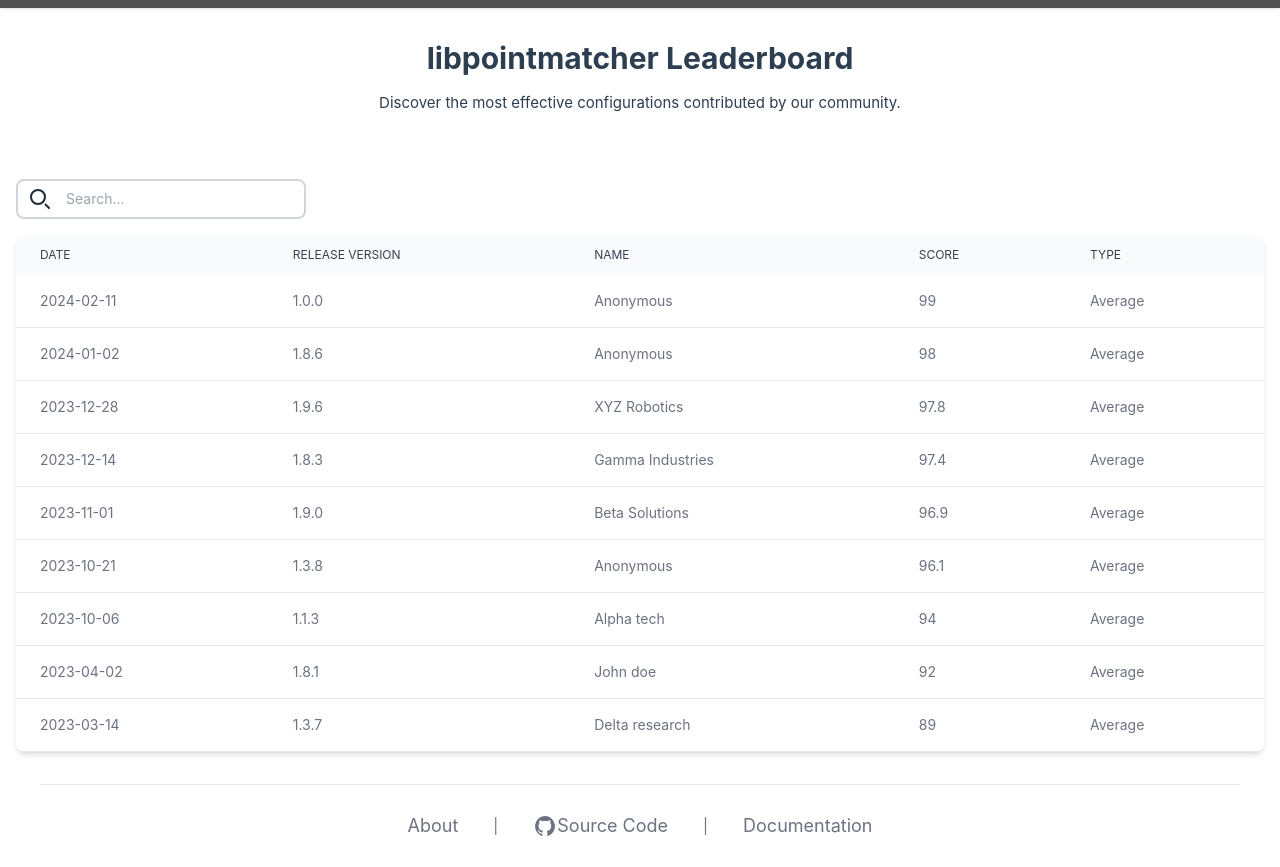
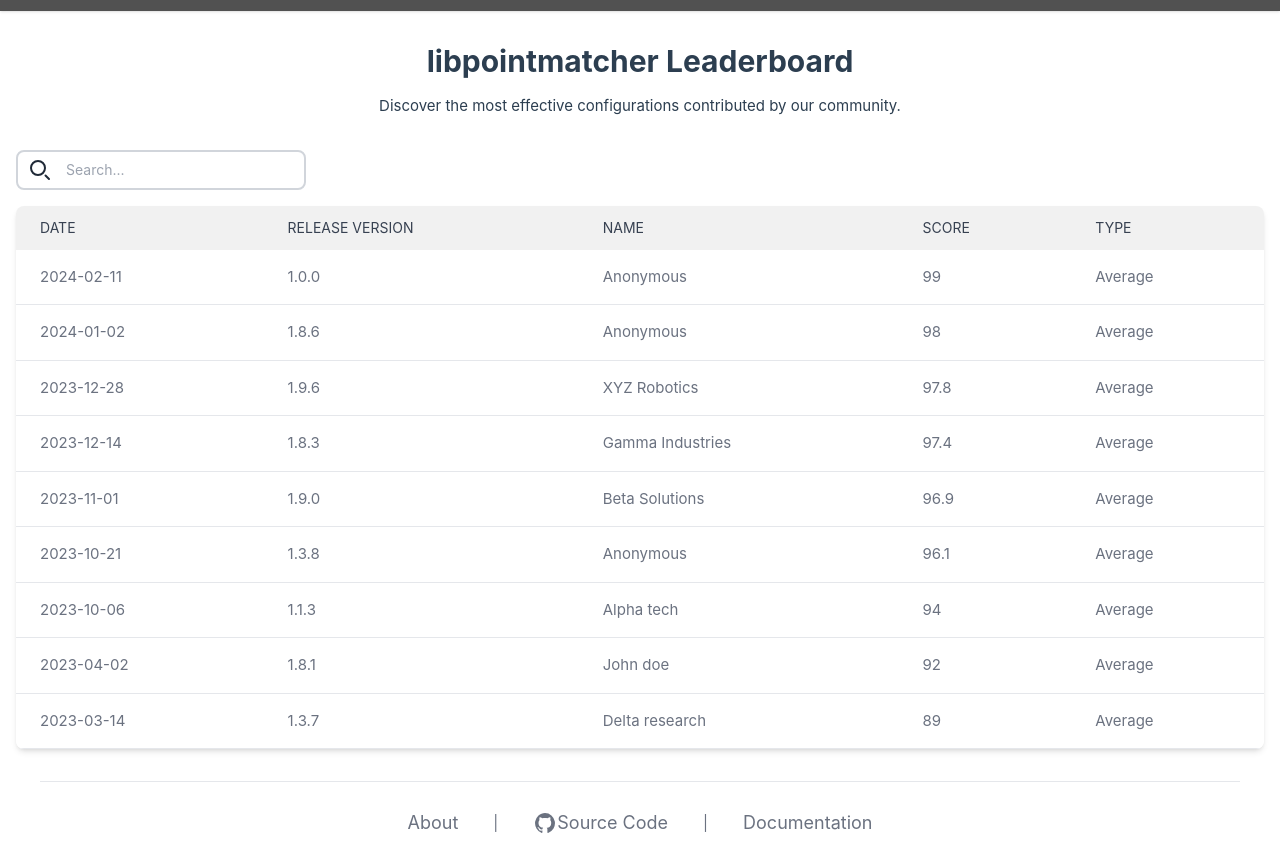
Before and after one commit to norlab-ulaval/libpointmatcher-server, a Vue app in the folder web/libpointmatcher-server-interface/: page / in a window 1280 px wide. Built offline with nearby package versions, Linux system fonts and the light colour scheme.

Commit message:
adjust table background color and text size

```diff
--- a/web/libpointmatcher-server-interface/src/components/leaderboard/LeaderboardTable.vue
+++ b/web/libpointmatcher-server-interface/src/components/leaderboard/LeaderboardTable.vue
@@ -1,7 +1,7 @@
 <template>
     <div class="container mx-auto px-4 py-8">
       <h1 class="text-3xl font-bold text-center mb-4">libpointmatcher Leaderboard</h1>
-      <p class="text-center mb-16">Discover the most effective configurations contributed by our community.</p>
+      <p class="text-center mb-8">Discover the most effective configurations contributed by our community.</p>
 
       <div class="mb-4 relative">
         <svg class="w-6 h-6 text-gray-800 dark:text-white absolute left-3 top-1/2 transform -translate-y-1/2" xmlns="http://www.w3.org/2000/svg" fill="none" viewBox="0 0 24 24">
@@ -16,8 +16,8 @@
       </div>
 
       <div class="relative overflow-x-auto shadow-md sm:rounded-lg">
-        <table class="w-full text-sm text-left text-gray-500">
-          <thead class="text-xs text-gray-700 uppercase bg-gray-50">
+        <table class="w-full text-left text-gray-500">
+          <thead class="text-sm text-gray-700 uppercase" style="background-color: #F1F1F1;">
             <tr>
               <th scope="col" class="px-6 py-3">Date</th>
               <th scope="col" class="px-6 py-3">Release version</th>
@@ -26,7 +26,7 @@
               <th scope="col" class="px-6 py-3">Type</th>
             </tr>
           </thead>
-          <tbody>
+          <tbody class="text-md">
             <tr v-for="(entry, index) in filteredLeaderboard" :key="index" class="bg-white border-b">
               <td class="px-6 py-4">{{ entry.date }}</td>
               <td class="px-6 py-4">{{ entry.version }}</td>
```
